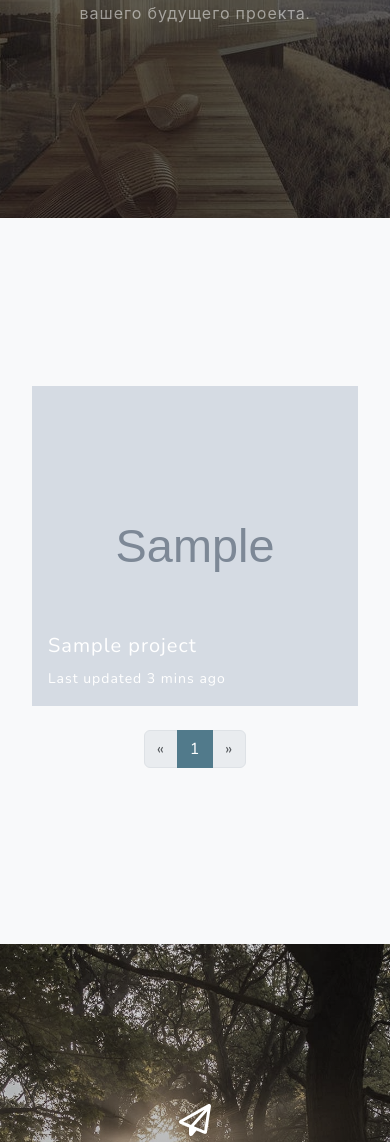
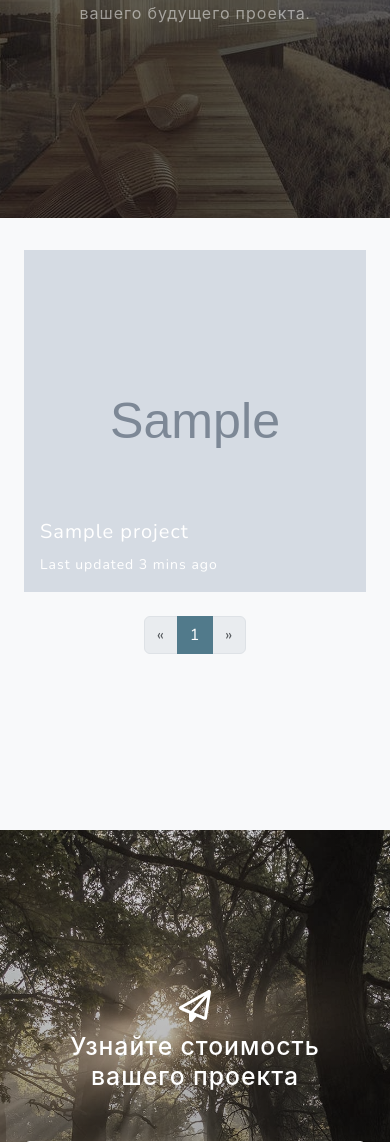
Before and after one commit to kosdmit/Sunrise_project, a Django app: page /projects/ in a window 390 px wide. Shown: the part 409-1551 px from the top of the page. Run offline with Django 4.2, Linux system fonts and the light colour scheme; tables that the repository leaves empty hold one stand-in row (values such as "Sample post"); grey boxes marked "Sample" are stand-in pictures; parts of the project's set-up code (start-up, migrations or seed data) failed here and were passed over; some libraries are stand-ins or nearby versions.

Commit message:
Masonry grid updated

```diff
--- a/static_files/css/sections/_projects.scss
+++ b/static_files/css/sections/_projects.scss
@@ -4,6 +4,10 @@
 
 .projects-section {
     padding: 10rem 0;
+
+    @media (max-width: 575px) {
+        padding-top: map-get($spacers, 4);
+    }
 
     .featured-image {
         max-height: 510px;
--- a/static_files/css/sections/_projects__masonry.scss
+++ b/static_files/css/sections/_projects__masonry.scss
@@ -2,7 +2,14 @@
 // Masonry grid for Projects section
 //
 
-$grid-item-height: 20rem;
+$grid-item-height: (
+        'xs': 20rem,
+        'sm': 20rem,
+        'md': 13rem,
+        'lg': 10rem,
+        'xl': 13rem,
+        'xxl': 11rem,
+);
 $columns-count: (
     'xs': 1,
     'sm': 1,
@@ -12,13 +19,14 @@ $columns-count: (
     'xxl': 4,
 );
 
-@mixin masonry-grid ($columns-count) {
+@mixin masonry-grid ($columns-count, $grid-item-height) {
     .grid-sizer,
     .grid-item {
       width: 100% / $columns-count;
     }
 
     .grid-item {
+        padding: map-get($spacers, 2);
         float: left;
 
         .fit-cover {
@@ -44,14 +52,39 @@ $columns-count: (
 
 
 .projects-section .masonry-grid {
+    max-width: 1800px;
+    margin: 0 auto;
     @media (max-width: 575px) {
-        @include masonry-grid(map-get($columns-count, 'xs'));
+        @include masonry-grid(map-get($columns-count, 'xs'), map-get($grid-item-height, 'xs'));
+
+        .grid-item {
+            padding-left: 0;
+            padding-right: 0;
+        }
+
+        /* This sets the height to be equal to the width */
+        .card {
+            height: 0;
+            padding-bottom: 100%;
+            position: relative;
+            img.fit-cover {
+                position: absolute;
+                top: 0;
+                left: 0;
+                width: 100%;
+                height: 100%;
+            }
+        }
 
         .grid-item.grid-item--width2 {
             width: 100%;
 
-            .fit-cover {
-                height: $grid-item-height;
+            img.fit-cover {
+                position: absolute;
+                top: 0;
+                left: 0;
+                width: 100%;
+                height: 100%;
             }
         }
 
@@ -60,13 +93,18 @@ $columns-count: (
         }
     }
     @media (min-width: 576px) and (max-width: 767px) {
-        @include masonry-grid(map-get($columns-count, 'sm'));
+        @include masonry-grid(map-get($columns-count, 'sm'), map-get($grid-item-height, 'sm'));
+
+        .grid-item {
+            padding-left: 0;
+            padding-right: 0;
+        }
 
         .grid-item.grid-item--width2 {
             width: 100%;
 
             .fit-cover {
-                height: $grid-item-height;
+                height: map-get($grid-item-height, 'sm');
             }
         }
 
@@ -75,16 +113,16 @@ $columns-count: (
         }
     }
     @media (min-width: 768px) and (max-width: 991px) {
-        @include masonry-grid(map-get($columns-count, 'md'));
+        @include masonry-grid(map-get($columns-count, 'md'), map-get($grid-item-height, 'md'));
     }
     @media (min-width: 992px) and (max-width: 1199px) {
-        @include masonry-grid(map-get($columns-count, 'lg'));
+        @include masonry-grid(map-get($columns-count, 'lg'), map-get($grid-item-height, 'lg'));
     }
     @media (min-width: 1200px) and (max-width: 1399px) {
-        @include masonry-grid(map-get($columns-count, 'xl'));
+        @include masonry-grid(map-get($columns-count, 'xl'), map-get($grid-item-height, 'xl'));
     }
     @media (min-width: 1400px) {
-        @include masonry-grid(map-get($columns-count, 'xxl'));
+        @include masonry-grid(map-get($columns-count, 'xxl'), map-get($grid-item-height, 'xxl'));
     }
 
 }
--- a/templates/sections/projects.html
+++ b/templates/sections/projects.html
@@ -3,7 +3,7 @@
     <div class="masonry-grid">
       <div class="grid-sizer"></div>
       {% for project in page_obj %}
-        <div class="grid-item {% if project.is_featured %}grid-item--width2{% endif %} p-2">
+        <div class="grid-item {% if project.is_featured %}grid-item--width2{% endif %}">
           {% include 'sections/projects__card.html' %}
         </div>
       {% endfor %}
```
Also changed, not shown: static_files/css/styles.css, static_files/css/styles.min.css, 2 other files.
